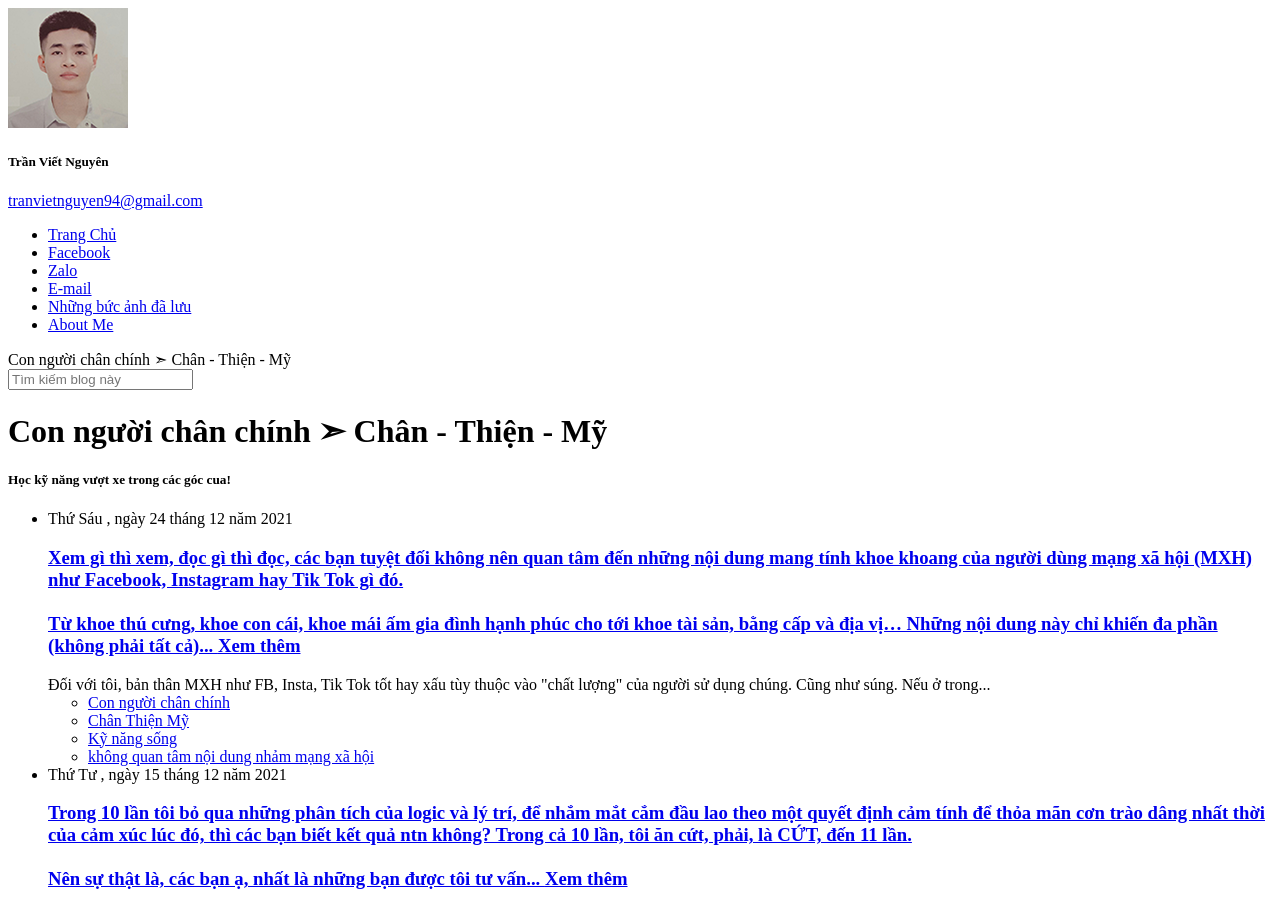
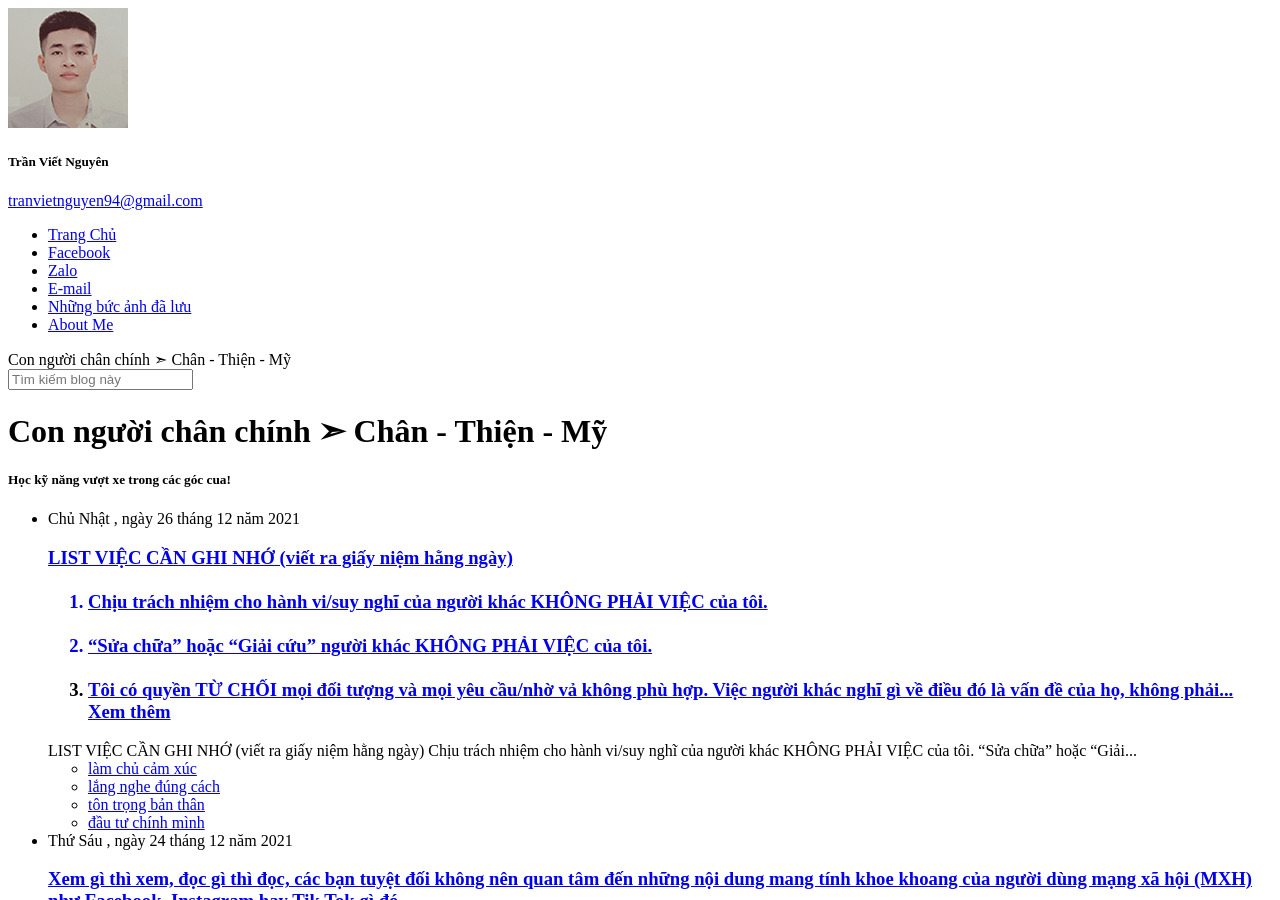
Before and after one commit to tranvietnguyen/tranvietnguyen.github.io, a Jekyll site: the page built from index.html, in a window 1280 px wide and 900 px high. Built offline with Jekyll 4.4.1, drawn with Linux system fonts in a browser that asks for light colours; the list of posts is cut into pages by our own code; comment, search, counter and statistics services are not loaded; some of the changed text lies outside the part shown.

Commit message:
viet bài them chu thich

```diff
--- /dev/null
+++ b/_posts/2021-12-26-nhung-viec-can-ghi-nho-hang-ngay.md
@@ -0,0 +1,33 @@
+---
+layout: post
+title: "Những điều cần ghi nhớ hàng ngày"
+categories:
+author:
+- Thầy Giáo Giảng
+tags: [làm chủ cảm xúc, lắng nghe đúng cách, tôn trọng bản thân, đầu tư chính mình]
+meta: "con người chân chính"
+---
+LIST VIỆC CẦN GHI NHỚ (viết ra giấy niệm hằng ngày)
+
+1. Chịu trách nhiệm cho hành vi/suy nghĩ của người khác KHÔNG PHẢI VIỆC của tôi.
+
+2. "Sửa chữa" hoặc "Giải cứu" người khác KHÔNG PHẢI VIỆC của tôi.
+
+3. Tôi có quyền TỪ CHỐI mọi đối tượng và mọi yêu cầu/nhờ vả không phù hợp. Việc người khác nghĩ gì về điều đó là vấn đề của họ, không phải của tôi.
+
+4. Trừ vài mối quan hệ ruột thịt, tôi KHÔNG NỢ AI cái gì trên đời, và tương tự, không ai nợ tôi điều gì cả.
+
+5. Trừ vài mối quan hệ ruột thịt, tôi không chịu trách nhiệm cho VUI BUỒN SƯỚNG KHỔ của người khác - và ngược lại.
+
+6. Nếu tôi không tôn trọng bản thân mình trước, không ai sẽ tôn trọng tôi.
+
+7. Hôn nhân & Sinh con đẻ cái KHÔNG PHẢI VIỆC BẮT BUỘC PHẢI LÀM trong đời.
+
+8. Tôi không nên và cũng không thể THAY ĐỔI bất cứ ai nếu họ không tự muốn làm điều đó.
+
+9. Người đứng đầu danh sách đầu tư THỜI GIAN + NĂNG LƯỢNG + TIỀN BẠC + MỌI LOẠI NGUỒN LỰC KHÁC trong đời tôi luôn luôn là CHÍNH BẢN THÂN tôi, rồi mới tới những đối tượng khác.
+
+10. Nếu bản thân tôi chưa HẠNH PHÚC (chưa viên mãn đủ đầy, chưa giải quyết xong những ngổn ngang bất hạnh của đời mình), chắc chắn 100% tôi sẽ không thể đem lại hạnh phúc cho bất cứ ai khác, thậm chí còn làm họ bất hạnh thêm.
+
+11. "LÀM CHỦ CẢM XÚC" và "LẮNG NGHE ĐÚNG CÁCH" là hai kỹ năng không tự nhiên mà có, mà phải HỌC và RÈN LUYỆN để có được.
+vân vân
```
Also changed, not shown: _posts/000maubaiviet.md (+2 -0 lines).
